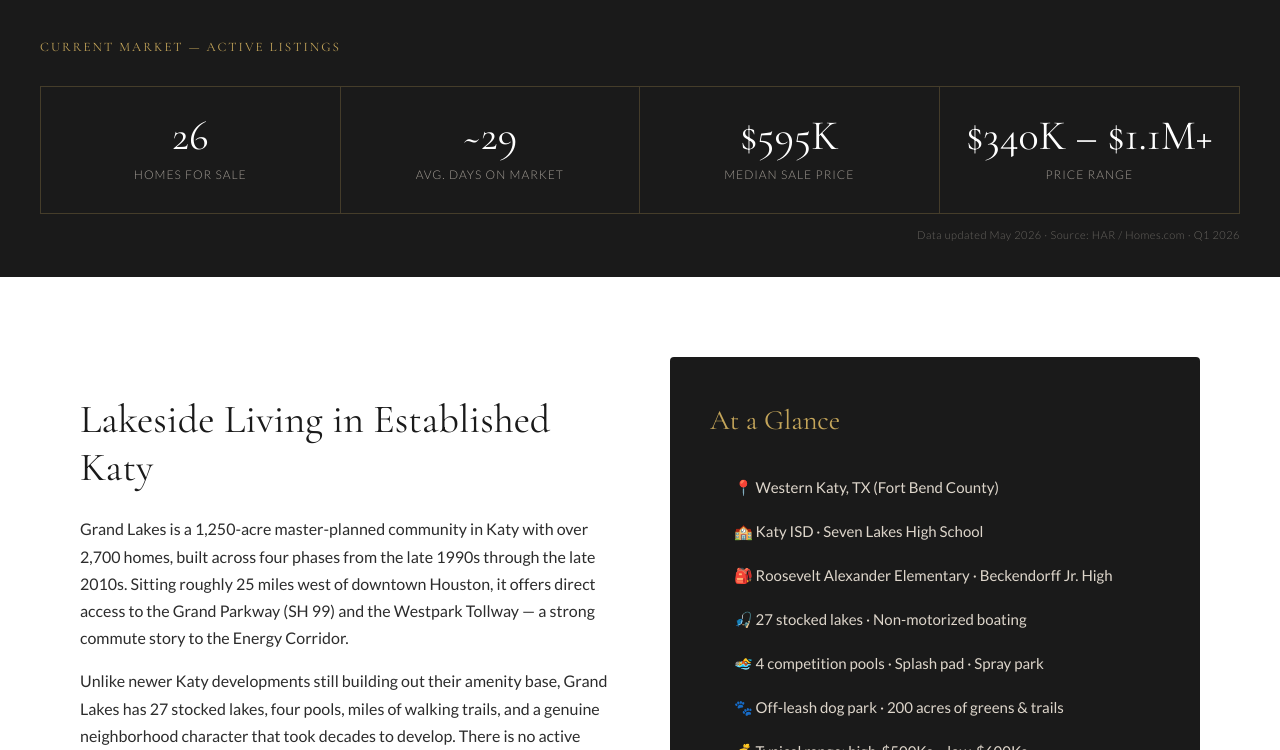
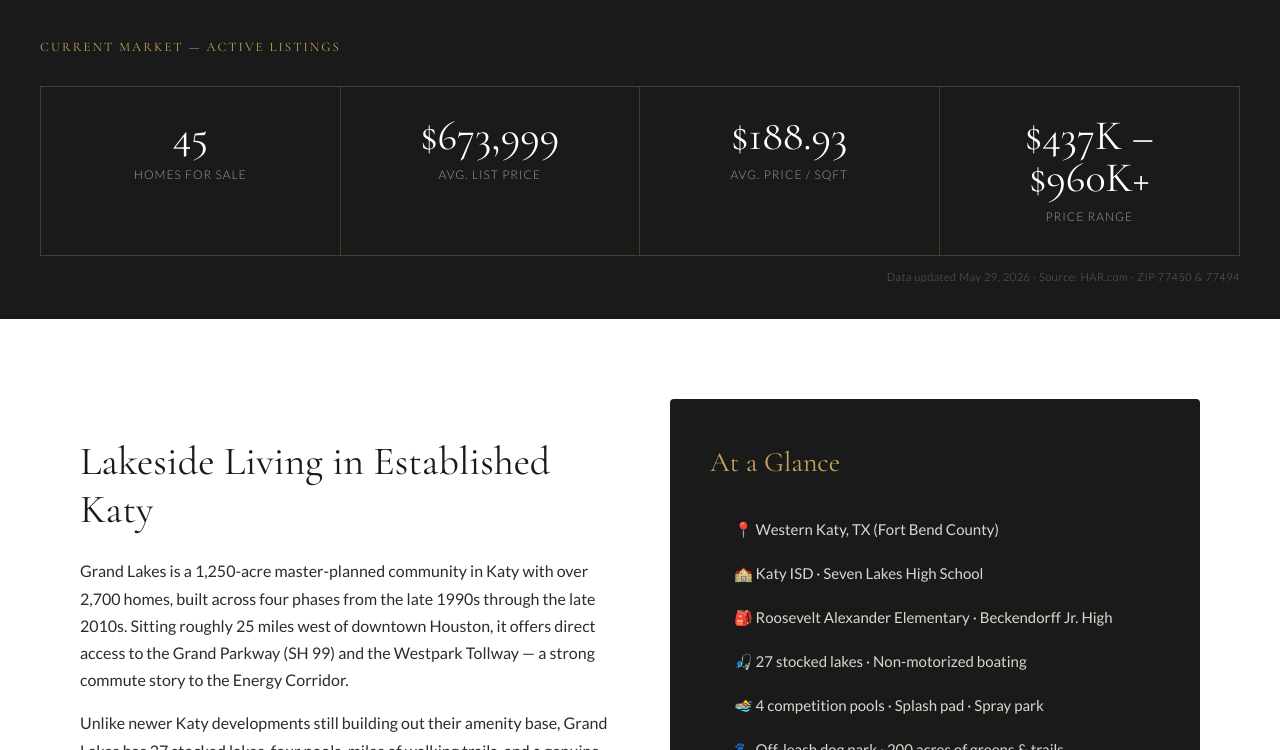
Before and after one commit to TravisBHolden/christaburgess-site, a Jekyll site: the page built from communities/grand-lakes.html, in a window 1280 px wide and 900 px high, scrolled down 392 px, cut to the strip 150-900 px from the top of the window. Built offline with Jekyll 4.4.1, drawn with Linux system fonts in a browser that asks for light colours.

Commit message:
Update Grand Lakes active listing stats from live HAR data (May 29, 2026)

```diff
--- a/communities/grand-lakes.html
+++ b/communities/grand-lakes.html
@@ -19,23 +19,23 @@ description: Grand Lakes real estate in Katy TX — established master-planned c
     <h3>Current Market — Active Listings</h3>
     <div class="stats-grid">
       <div class="stat-box">
-        <div class="stat-value">26</div>
+        <div class="stat-value">45</div>
         <div class="stat-label">Homes For Sale</div>
       </div>
       <div class="stat-box">
-        <div class="stat-value">~29</div>
-        <div class="stat-label">Avg. Days on Market</div>
+        <div class="stat-value">$673,999</div>
+        <div class="stat-label">Avg. List Price</div>
       </div>
       <div class="stat-box">
-        <div class="stat-value">$595K</div>
-        <div class="stat-label">Median Sale Price</div>
+        <div class="stat-value">$188.93</div>
+        <div class="stat-label">Avg. Price / Sqft</div>
       </div>
       <div class="stat-box">
-        <div class="stat-value">$340K – $1.1M+</div>
+        <div class="stat-value">$437K – $960K+</div>
         <div class="stat-label">Price Range</div>
       </div>
     </div>
-    <p class="stats-updated">Data updated May 2026 · Source: HAR / Homes.com · Q1 2026</p>
+    <p class="stats-updated">Data updated May 29, 2026 · Source: HAR.com · ZIP 77450 &amp; 77494</p>
   </div>
 </div>
 
```
